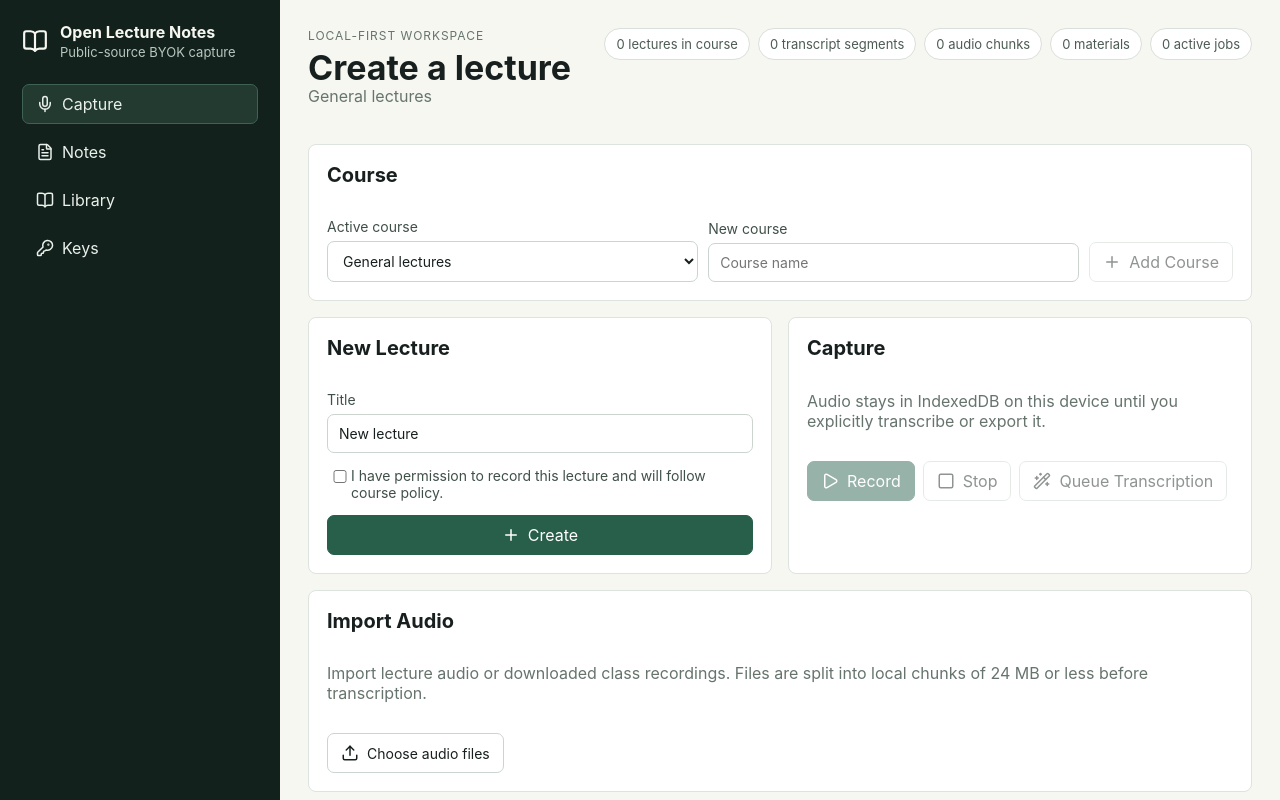
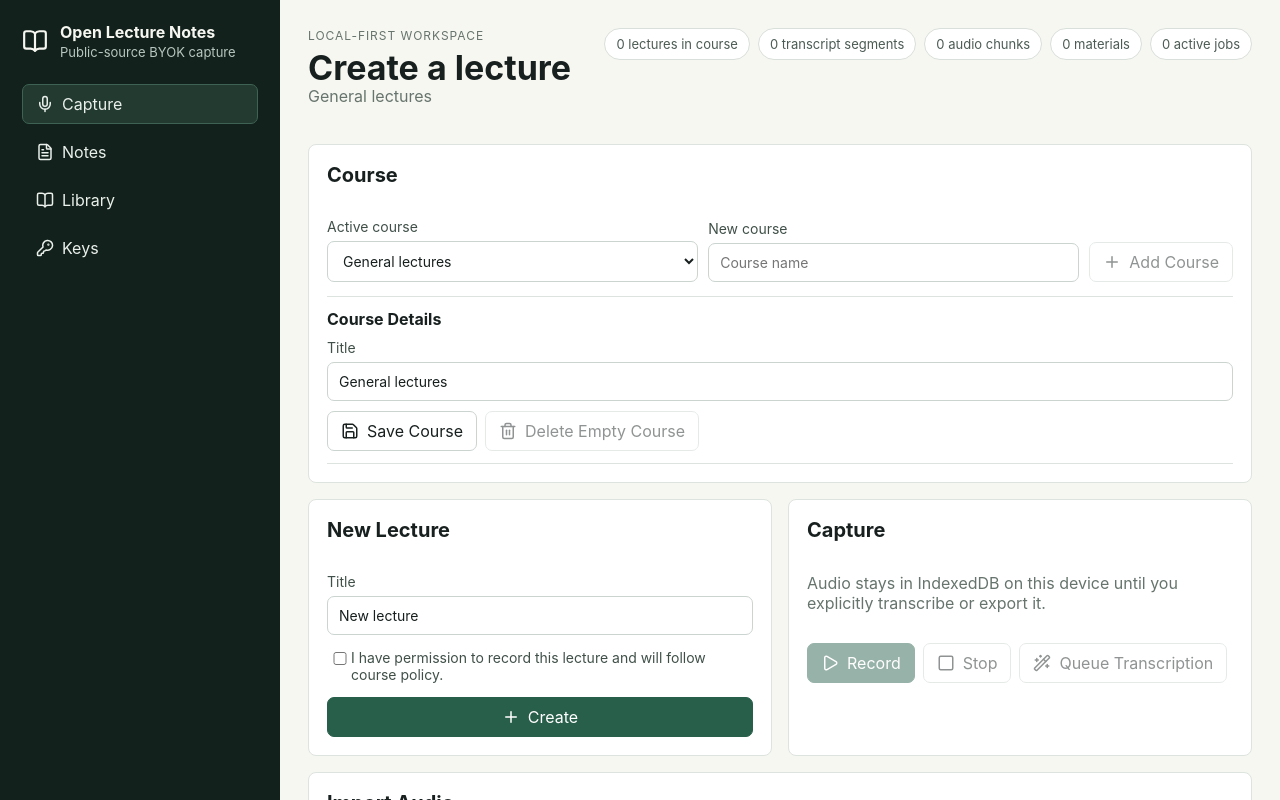
Before and after one commit to Chrissyuh/lecture-notes-byok, a React (Vite) app: page / in a window 1280 px wide. Shown: the top 800 px of the page. Built offline with nearby package versions, Linux system fonts and the light colour scheme.

Commit message:
Add course management safeguards

```diff
--- a/src/App.tsx
+++ b/src/App.tsx
@@ -19,7 +19,15 @@ import { useEffect, useMemo, useRef, useState } from 'react'
 import './App.css'
 import { buildImportedAudioChunks, chunkLimitLabel } from './audioChunks'
 import { prepareLectureBackupImport } from './backups'
-import { activeCourseId, canMoveLectureToCourse, cleanLectureTitle, createCourseDraft, filterLecturesByCourse } from './courses'
+import {
+  activeCourseId,
+  canDeleteCourse,
+  canMoveLectureToCourse,
+  cleanCourseTitle,
+  cleanLectureTitle,
+  createCourseDraft,
+  filterLecturesByCourse,
+} from './courses'
 import { decryptSecret, encryptSecret } from './cryptoBox'
 import {
   db,
@@ -101,6 +109,7 @@ function App() {
   const [passphrase, setPassphrase] = useState('')
   const [status, setStatus] = useState('Local workspace ready.')
   const [courseTitle, setCourseTitle] = useState('')
+  const [courseEditTitle, setCourseEditTitle] = useState('')
   const [lectureTitle, setLectureTitle] = useState('New lecture')
   const [lectureEditTitle, setLectureEditTitle] = useState('')
   const [lectureEditCourseId, setLectureEditCourseId] = useState('')
@@ -148,6 +157,7 @@ function App() {
   const selectedCourseId = activeCourseId(settings, courses)
   const selectedCourse = courses.find((course) => course.id === selectedCourseId)
   const courseLectures = useMemo(() => filterLecturesByCourse(lectures, selectedCourseId), [lectures, selectedCourseId])
+  const selectedCourseCanDelete = Boolean(selectedCourseId && canDeleteCourse(selectedCourseId, courses, lectures))
 
   useEffect(() => {
     if (courseLectures.length === 0) {
@@ -219,6 +229,10 @@ function App() {
     setLectureEditConsent(selectedLecture.consentConfirmed)
   }, [selectedLecture])
 
+  useEffect(() => {
+    setCourseEditTitle(selectedCourse?.title ?? '')
+  }, [selectedCourse?.id, selectedCourse?.title])
+
   async function refreshLists() {
     setCourses(await db.courses.orderBy('createdAt').toArray())
     setSettings(await db.settings.get('settings'))
@@ -289,6 +303,38 @@ function App() {
   async function selectCourse(courseId: string) {
     await db.settings.update('settings', { activeCourseId: courseId, updatedAt: now() })
     setSelectedLectureId(undefined)
+    await refreshLists()
+  }
+
+  async function saveCourseDetails() {
+    if (!selectedCourse) return
+    const title = cleanCourseTitle(courseEditTitle)
+    if (!title) {
+      setStatus('Course title is required.')
+      return
+    }
+
+    await db.courses.update(selectedCourse.id, { title })
+    setStatus('Course details saved.')
+    await refreshLists()
+  }
+
+  async function deleteSelectedCourse() {
+    if (!selectedCourseId || !selectedCourse) return
+    if (!canDeleteCourse(selectedCourseId, courses, lectures)) {
+      setStatus('Only empty non-last courses can be deleted.')
+      return
+    }
+    if (!window.confirm(`Delete empty course "${selectedCourse.title}" from this browser?`)) return
+
+    const nextActiveCourse = courses.find((course) => course.id !== selectedCourseId)
+    const updatedAt = now()
+    await db.transaction('rw', db.courses, db.settings, async () => {
+      await db.courses.delete(selectedCourseId)
+      await db.settings.update('settings', { activeCourseId: nextActiveCourse?.id, updatedAt })
+    })
+    setSelectedLectureId(undefined)
+    setStatus('Empty course deleted.')
     await refreshLists()
   }
 
@@ -933,6 +979,25 @@ function App() {
                   Add Course
                 </button>
               </div>
+              {selectedCourse && (
+                <div className="detail-editor">
+                  <h3>Course Details</h3>
+                  <label>
+                    Title
+                    <input value={courseEditTitle} onChange={(event) => setCourseEditTitle(event.target.value)} />
+                  </label>
+                  <div className="button-row">
+                    <button disabled={!courseEditTitle.trim()} onClick={saveCourseDetails}>
+                      <Save size={18} />
+                      Save Course
+                    </button>
+                    <button disabled={!selectedCourseCanDelete} onClick={deleteSelectedCourse}>
+                      <Trash2 size={18} />
+                      Delete Empty Course
+                    </button>
+                  </div>
+                </div>
+              )}
             </section>
 
             <section className="panel">
--- a/src/courses.ts
+++ b/src/courses.ts
@@ -1,13 +1,17 @@
 import { newId, type AppSettings, type Course, type Lecture } from './domain'
 
 export function createCourseDraft(title: string, createdAt: string): Course {
-  const cleanTitle = title.trim()
+  const cleanTitle = cleanCourseTitle(title)
   if (!cleanTitle) throw new Error('Course title is required')
   return {
     id: newId('course'),
     title: cleanTitle,
     createdAt,
   }
+}
+
+export function cleanCourseTitle(title: string) {
+  return title.trim()
 }
 
 export function activeCourseId(settings: AppSettings | undefined, courses: Course[]) {
@@ -29,3 +33,7 @@ export function cleanLectureTitle(title: string) {
 export function canMoveLectureToCourse(courseId: string, courses: Course[]) {
   return courses.some((course) => course.id === courseId)
 }
+
+export function canDeleteCourse(courseId: string, courses: Course[], lectures: Lecture[]) {
+  return courses.length > 1 && lectures.every((lecture) => lecture.courseId !== courseId)
+}
```
Also changed, not shown: scripts/browser-smoke.mjs (+38 -7 lines), 2 other files (tests, documents, lock files or other folders).
